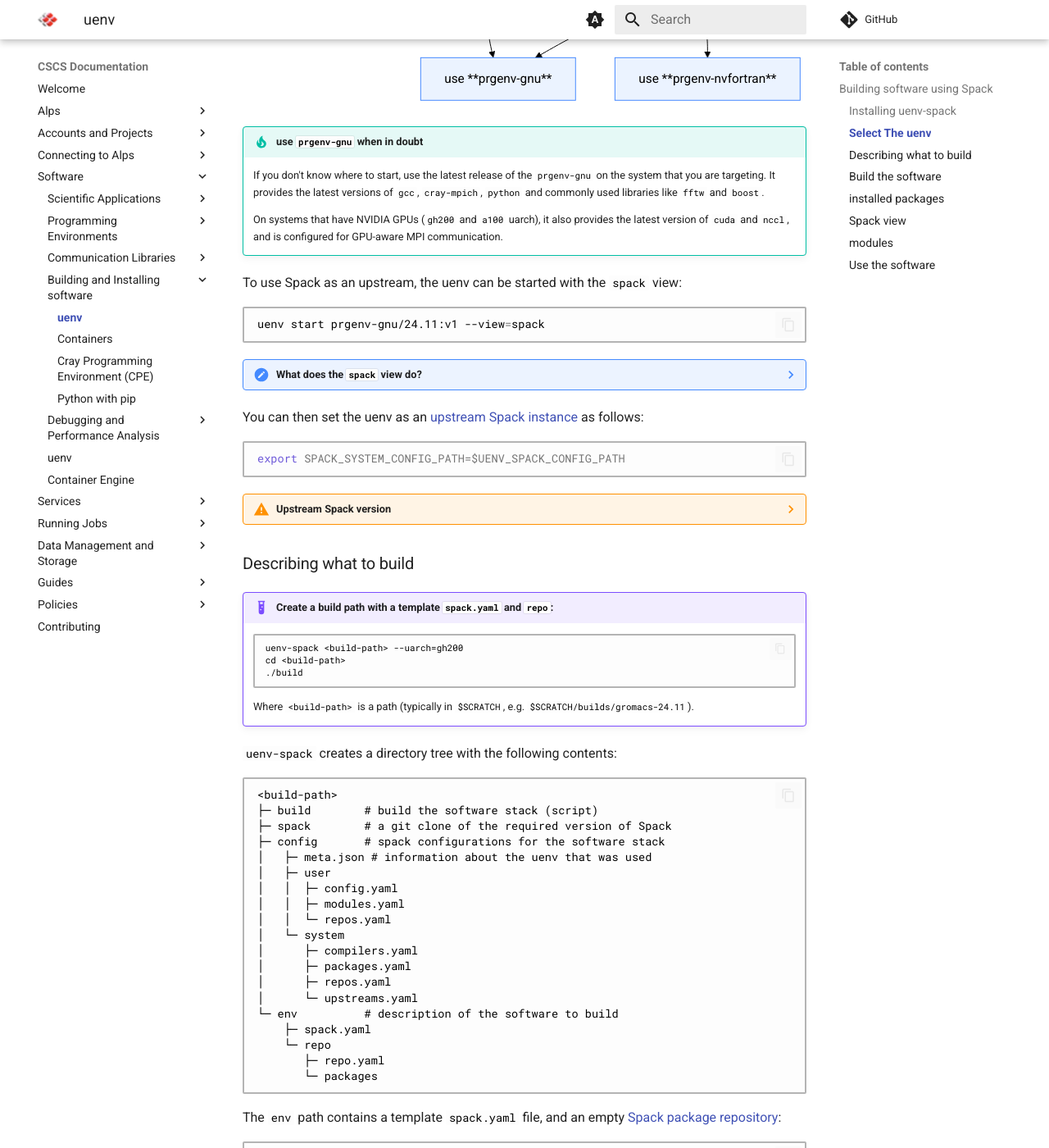
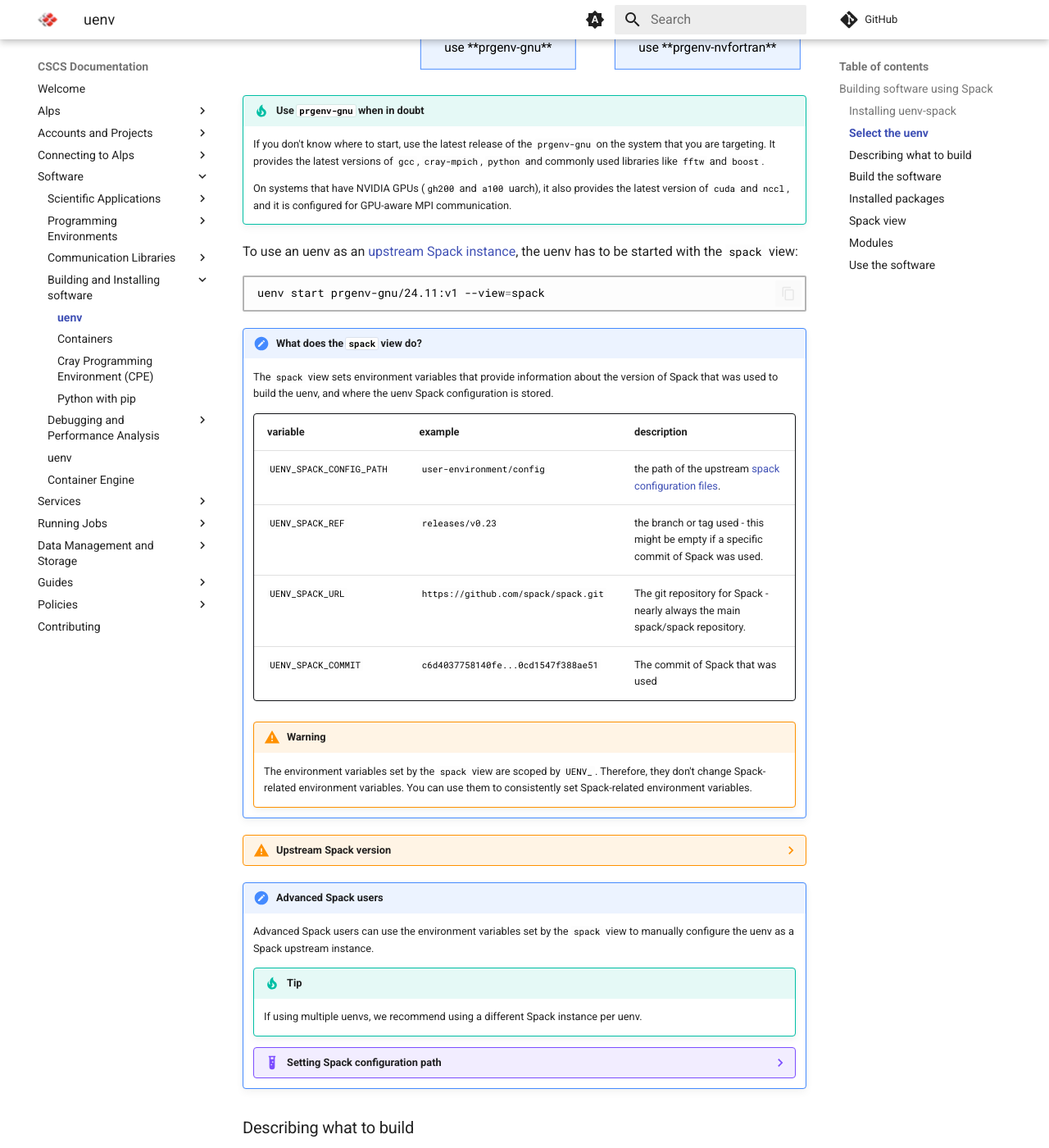
Before and after one commit to nickjbrowning/cscs-docs, an MkDocs documentation site: the page built from docs/build-install/uenv.md, in a window 1280 px wide and 1400 px high, scrolled down 1365 px. Shown: the whole window at 82% size. Built offline with MkDocs 1.6.1 and Material for MkDocs 9.7.7, drawn with Linux system fonts in a browser that asks for light colours; comment, search, counter and statistics services are not loaded; some of the changed text lies outside the part shown.

Commit message:
Improve uenv-spack documentation (#71)
* update

* Update docs/build-install/uenv.md

````diff
--- a/docs/build-install/uenv.md
+++ b/docs/build-install/uenv.md
@@ -1,6 +1,8 @@
-Uenv are user environments that provide scientific applications, libraries and tools on Alps. This article use them to build software.
+Uenv are user environments that provide scientific applications, libraries and tools on [Alps][ref-alps].
+This article explains how to use them to build software.
 
-For more documentation on how to find, download and use uenv in your workflow, see the [env tool documentation][ref-uenv].
+For more documentation on how to find, download and use uenv in your workflow,
+see the [uenv documentation][ref-uenv].
 
 [](){#ref-building-uenv-spack}
 ## Building software using Spack
@@ -13,21 +15,23 @@
 ### Installing `uenv-spack`
 
 ```bash
-# download the uenv-spack tool
-git clone https://github.com/eth-cscs/uenv-spack.git
+git clone https://github.com/eth-cscs/uenv-spack.git # (1)!
 
-# initialise the tool
-(cd uenv-spack && ./bootstrap)
+(cd uenv-spack && ./bootstrap) # (2)!
 
 export PATH=$PWD/uenv-spack:$PATH
 ```
 
-### Select The uenv
+1. Download the `uenv-spack` tool from GitHub.
+
+2. Initialize the `uenv-spack` tool.
+
+### Select the uenv
 
 The next step is to choose which uenv to use.
-The uenv will provide the compilers, cray-mpich, and other libraries and tools.
+The uenv will provide the compilers, Cray MPICH, and other libraries and tools.
 
-``` mermaid
+```mermaid
 graph TD
   A[/is there a uenv for the application?\] -->|yes| B[use that image, e.g. **gromacs**]
   A --> |no| C[/do I need OpenACC or CUDA Fortran?\]
@@ -37,19 +41,20 @@
   E --> |no| D
 ```
 
-!!! tip "use `prgenv-gnu` when in doubt"
+!!! tip "Use `prgenv-gnu` when in doubt"
     If you don't know where to start, use the latest release of the `prgenv-gnu` on the system that you are targeting.
     It provides the latest versions of `gcc`, `cray-mpich`, `python` and commonly used libraries like `fftw` and `boost`.
 
-    On systems that have NVIDIA GPUs (`gh200` and `a100` uarch), it also provides the latest version of `cuda` and `nccl`, and is configured for GPU-aware MPI communication.
+    On systems that have NVIDIA GPUs (`gh200` and `a100` uarch), it also provides the latest version of `cuda` and `nccl`, and it is configured for GPU-aware MPI communication.
 
-To use Spack as an upstream, the uenv can be started with the `spack` view:
+To use an uenv as an [upstream Spack instance](https://spack.readthedocs.io/en/latest/chain.html),
+the uenv has to be started with the `spack` view:
 
 ```bash
 uenv start prgenv-gnu/24.11:v1 --view=spack
 ```
 
-??? note "What does the `spack` view do?"
+!!! note "What does the `spack` view do?"
     The `spack` view sets environment variables that provide information about the version of Spack that was used to build the uenv, and where the uenv Spack configuration is stored.
 
     | <div style="width:12em">variable</div> | <div style="width:18em">example</div> | description |
@@ -65,35 +70,49 @@
         Therefore, they don't change Spack-related environment variables.
         You can use them to consistently set Spack-related environment variables.
 
-You can then set the uenv as an [upstream Spack instance](https://spack.readthedocs.io/en/latest/chain.html) as follows:
-
-```bash
-export SPACK_SYSTEM_CONFIG_PATH=$UENV_SPACK_CONFIG_PATH
-```
-
 ??? warning "Upstream Spack version"
 
     It is strongly recomended that your version of Spack and the version of Spack in the uenv match when building software on top of an uenv.
 
+!!! note "Advanced Spack users"
+
+    Advanced Spack users can use the environment variables set by the `spack` view to manually configure the uenv as a Spack upstream instance.
+
+    !!! tip
+        If using multiple uenvs, we recommend using a different Spack instance per uenv.
+
+    ??? example "Setting Spack configuration path"
+
+        ```bash
+        export SPACK_SYSTEM_CONFIG_PATH=$UENV_SPACK_CONFIG_PATH
+        ```
+
 ### Describing what to build
 
-!!! example "Create a build path with a template `spack.yaml` and `repo`:"
-    ```
+The next step is to describe what software to build.
+This is done using a [Spack environment file] and a [Spack package repository].
+
+The `uenv-spack` tool can be used to create a build directory with a template [Spack environment file] (`spack.yaml`) and a [Spack package repository] (`repo/` directory).
+
+!!! example "Create a build directory with a Spack environment file and a Spack package repository"
+
+    ```bash
     uenv-spack <build-path> --uarch=gh200
     cd <build-path>
     ./build
     ```
-    Where `<build-path>` is a path (typically in `$SCRATCH`, e.g. `$SCRATCH/builds/gromacs-24.11`).
+
+    `<build-path>` is a path (typically in `$SCRATCH`, e.g. `$SCRATCH/builds/gromacs-24.11`).
 
 
 `uenv-spack` creates a directory tree with the following contents:
 
-```
+```bash
 <build-path>
-├─ build        # build the software stack (script)
-├─ spack        # a git clone of the required version of Spack
-├─ config       # spack configurations for the software stack
-│   ├─ meta.json # information about the uenv that was used
+├─ build # (1)!
+├─ spack # (2)!
+├─ config # (3)!
+│   ├─ meta.json # (4)!
 │   ├─ user
 │   │  ├─ config.yaml
 │   │  ├─ modules.yaml
@@ -103,12 +122,20 @@
 │      ├─ packages.yaml
 │      ├─ repos.yaml
 │      └─ upstreams.yaml
-└─ env          # description of the software to build
-    ├─ spack.yaml
-    └─ repo
+└─ env # (5)!
+    ├─ spack.yaml # (6)!
+    └─ repo # (7)!
        ├─ repo.yaml
        └─ packages
 ```
+
+1. Script to build the software stack.
+2. `git` clone of the required version of Spack.
+3. Spack onfiguration files for the software stack.
+4. Information about the uenv that was used to run `uenv-spack`.
+5. Description of the software to build.
+6. Template [Spack environment file].
+7. Empty [Spack package repository].
 
 The `env` path contains a template `spack.yaml` file, and an empty [Spack package repository]:
 
@@ -134,7 +161,7 @@
 
 The step of adding a list of specs to the `spack.yaml` template can be skipped by providing them using the `--specs` argument to `uenv-spack`.
 
-!!! example "Create a build path and populate the `spack.yaml` file with some [specs]"
+!!! example "Create a build path and populate the `spack.yaml` file with some Spack [specs]"
 
     ```bash
     uenv-spack $SCRATCH/install/tools --uarch=gh200 \
@@ -143,24 +170,28 @@
     ./build
     ```
 
-If you already have a directory with a complete `spack.yaml` file and custom repo, you can provide it as an argument to `uenv-spack`:
+If you already have a directory with a complete `spack.yaml` file and custom repo,
+you can provide it as an argument to `uenv-spack`:
 
 !!! example "Create a build path and use a pre-configured `spack.yaml` and `repo`"
-    ```
+
+    ```bash
     uenv-spack $SCRATCH/install/arbor --uarch=gh200 \
                --recipe=<path-to-recipe>
     cd $SCRATCH/install/tools
     ./build
     ```
 
-!!! example "Create a build path and use your own `spack.yaml`"
-    **TODO** this feature has not been implemented yet
-    ```
-    uenv-spack $SCRATCH/install/arbor --uarch=gh200 \
-               --recipe=<path-to-spack.yaml>
-    cd $SCRATCH/install/tools
-    ./build
-    ```
+??? example "Create a build path and use your own `spack.yaml`"
+
+    !!! warning "NOT YET IMPLEMENTED"
+
+        ```bash
+        uenv-spack $SCRATCH/install/arbor --uarch=gh200 \
+                   --recipe=<path-to-spack.yaml>
+        cd $SCRATCH/install/tools
+        ./build
+        ```
 
 ### Build the software
 
@@ -188,19 +219,19 @@
 
 A Spack view is generated in `<build-dir>/view`.
 
-### modules
+### Modules
 
 Module files are generated in the `module` sub-directory of the `<build-path>`
 
 To use them, add them to the module environment
 
 ```bash
-# make the modules available
-module use <build-dir>/modules
+module use <build-dir>/modules # (1)!
+module avail # (2)!
+```
 
-# they should no be visible, check them:
-module avail
-```
+1. Make modules available.
+2. Check that the modules are available.
 
 !!! note
     The generation of modules can be customised by editing the `<build-dir>/config/user/modules.yaml` file _before_ running `build`.
@@ -209,15 +240,18 @@
 ### Use the software
 
 !!! warning
-    This step is not fully covered by the tool/workflow yet
+
+    This step is not fully covered by the tool/workflow yet.
 
 !!! warning
+
     The uenv that was used to configure and build must always be loaded when using the software stack.
 
-* [option] load modules
-* [option] activate the view
-* [option] `source <build-dir>/spack/share/spack/setup-env.sh` then `spack find`, `spack load`, `spack -e env ...` etc.
+To use the installed software, you have the following options:
 
+* Loading modules
+* Activate the Spack view
+* `source <build-dir>/spack/share/spack/setup-env.sh` and then use Spack
 
 [Chaining Spack Installations]: https://spack.readthedocs.io/en/latest/chain.html
 [Spack]: https://spack.readthedocs.io/en/latest/
@@ -228,3 +262,4 @@
 [Spack configuration files]: https://spack.readthedocs.io/en/latest/configuration.html
 [spec]: https://spack.readthedocs.io/en/latest/basic_usage.html#sec-specs
 [specs]: https://spack.readthedocs.io/en/latest/basic_usage.html#sec-specs
+[Spack environment file]: https://spack.readthedocs.io/en/latest/environments.html
````
Also changed, not shown: other parts of docs/build-install/uenv.md (+6 -6 lines).
